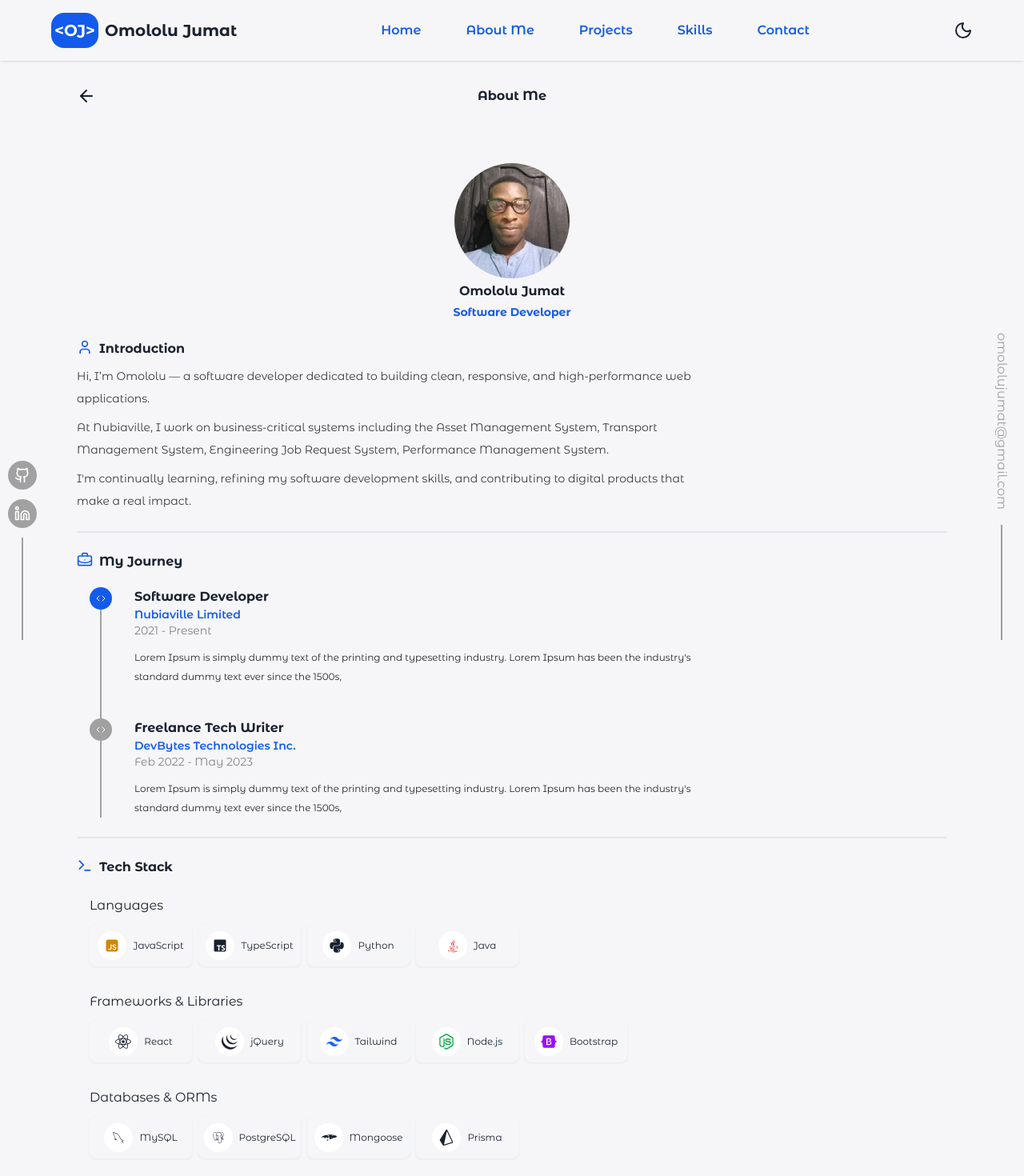
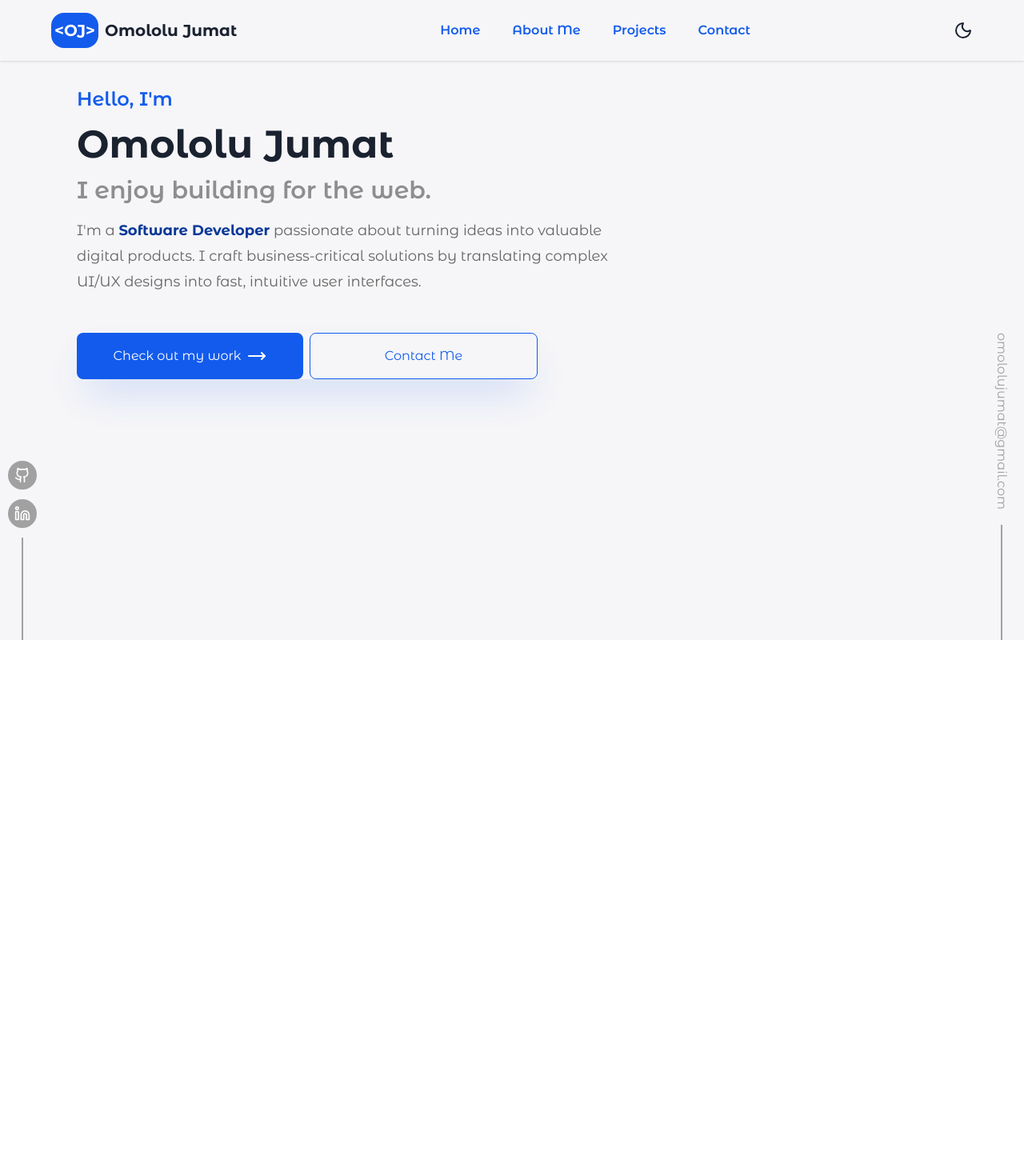
Before and after one commit to Jummate/omololujumat, a React (Vite) app: page / in a window 1280 px wide. Shown: the top 1470 px of the page at 80% size. After the commit the page ends 800 px from the top, so only its background shows below. Built offline with nearby package versions, Linux system fonts and the light colour scheme.

Commit message:
feat(routing): implement inter-page routing

```diff
--- a/package.json
+++ b/package.json
@@ -17,6 +17,7 @@
     "react": "^19.2.0",
     "react-dom": "^19.2.0",
     "react-icons": "^5.5.0",
+    "react-router-dom": "^7.11.0",
     "tailwindcss": "^4.1.18"
   },
   "devDependencies": {
--- a/src/App.tsx
+++ b/src/App.tsx
@@ -1,13 +1,20 @@
 import Navbar from './components/Navbar';
 import { SideEmail } from './components/SideEmail';
 import { SideSocial } from './components/SideSocial';
+import {
+   BrowserRouter as Router,
+   Routes,
+   Route,
+   Outlet,
+} from 'react-router-dom';
 import Home from './pages/Home';
 import { ThemeProvider } from './contexts/ThemeProvider';
 import About from './pages/About';
+import Projects from './pages/Projects';
+import Contact from './pages/Contact';
 
 function App() {
-   return (
-      <>
+   const Layout = () => (
       <main className="bg-background min-h-screen">
          <ThemeProvider>
             <Navbar />
@@ -17,10 +24,22 @@ function App() {
          <SideEmail />
 
          <div className="bg-background w-full pt-8 px-8 sm:px-16 lg:px-24 max-w-7xl sm:mx-auto">
-               {/* <Home /> */}
-               <About />
+            <Outlet />
          </div>
       </main>
+   );
+   return (
+      <>
+         <Router>
+            <Routes>
+               <Route path="/" element={<Layout />}>
+                  <Route index element={<Home />} />
+                  <Route path="about" element={<About />} />
+                  <Route path="projects" element={<Projects />} />
+                  <Route path="contact" element={<Contact />} />
+               </Route>
+            </Routes>
+         </Router>
       </>
    );
 }
--- a/src/components/MenuBox.tsx
+++ b/src/components/MenuBox.tsx
@@ -36,18 +36,30 @@ function MenuBox({ openMenu, setOpenMenu }: MenuBoxProps) {
 
             <ul className="flex flex-col items-center justify-center gap-4 font-semibold text-foreground text-sm">
                {[
-                  { label: 'Home', icon: <Home size={15} /> },
-                  { label: 'About Me', icon: <User size={15} /> },
-                  { label: 'Projects', icon: <Code size={15} /> },
-                  { label: 'Skills', icon: <Zap size={15} /> },
-                  { label: 'Contact', icon: <Mail size={15} /> },
+                  { label: 'Home', icon: <Home size={15} />, url: '/' },
+                  {
+                     label: 'About Me',
+                     icon: <User size={15} />,
+                     url: '/about',
+                  },
+                  {
+                     label: 'Projects',
+                     icon: <Code size={15} />,
+                     url: '/projects',
+                  },
+                  // { label: 'Skills', icon: <Zap size={15} />, url:"/skills"},
+                  {
+                     label: 'Contact',
+                     icon: <Mail size={15} />,
+                     url: '/contact',
+                  },
                ].map((item) => (
                   <li
                      key={item.label}
                      className="hover:text-white w-full rounded-lg hover:bg-primary p-2 transition-colors duration-500"
                   >
                      <a
-                        href="/"
+                        href={item.url}
                         className="flex items-center justify-between w-full"
                      >
                         <span className="flex items-center gap-2">
--- a/src/components/MyPhoto.tsx
+++ b/src/components/MyPhoto.tsx
@@ -1,5 +1,3 @@
-import React from 'react';
-
 import myPhoto from '../assets/my-photo.jpg';
 
 function MyPhoto() {
--- a/src/components/Navbar.tsx
+++ b/src/components/Navbar.tsx
@@ -20,18 +20,18 @@ function Navbar() {
             <div className="hidden text-primary md:block">
                <ul className="flex items-center justify-center gap-10 font-semibold">
                   {[
-                     { label: 'Home', href: '/' },
-                     { label: 'About Me', href: '/' },
-                     { label: 'Projects', href: '/' },
-                     { label: 'Skills', href: '/' },
-                     { label: 'Contact', href: '/' },
+                     { label: 'Home', url: '/' },
+                     { label: 'About Me', url: '/about' },
+                     { label: 'Projects', url: '/projects' },
+                     { label: 'Contact', url: '/contact' },
                   ].map((item) => (
                      <li
                         key={item.label}
-                        className="hover:text-white w-full rounded-lg hover:bg-primary p-2 transition-colors duration-500"
+                        // className="hover:text-white w-full rounded-lg hover:bg-primary p-2 transition-colors duration-500"
+                        className="transition-colors duration-500"
                      >
                         <a
-                           href={item.href}
+                           href={item.url}
                            className="hover:text-primary-dark whitespace-nowrap"
                         >
                            {item.label}
--- /dev/null
+++ b/src/components/PageHeader.tsx
@@ -0,0 +1,24 @@
+import { useNavigate } from 'react-router-dom';
+
+import { ArrowLeft } from 'lucide-react';
+
+type PageHeaderProps = {
+   label: string;
+};
+
+function PageHeader({ label }: PageHeaderProps) {
+   const navigate = useNavigate();
+   return (
+      <header className="relative text-foreground mb-12">
+         <ArrowLeft
+            className="absolute left-0 top-0 cursor-pointer"
+            onClick={() => navigate(-1)}
+         />
+         <div className="flex items-center justify-center font-bold">
+            <h1>{label}</h1>
+         </div>
+      </header>
+   );
+}
+
+export default PageHeader;
--- a/src/pages/About.tsx
+++ b/src/pages/About.tsx
@@ -1,42 +1,23 @@
-import React from 'react';
 import MyPhoto from '../components/MyPhoto';
-import {
-   ArrowLeft,
-   BriefcaseBusiness,
-   Code,
-   Terminal,
-   User,
-} from 'lucide-react';
+import { BriefcaseBusiness, Code, Terminal, User } from 'lucide-react';
 import { RiJavascriptFill } from 'react-icons/ri';
-import {
-   SiJquery,
-   SiMongoose,
-   SiPrisma,
-   SiTailwindcss,
-   SiTypescript,
-} from 'react-icons/si';
+import { SiJquery, SiMongoose, SiPrisma, SiTailwindcss } from 'react-icons/si';
 import { BiLogoTypescript } from 'react-icons/bi';
 import {
    FaBootstrap,
    FaDocker,
    FaGit,
-   FaJava,
    FaNodeJs,
    FaPython,
    FaReact,
 } from 'react-icons/fa6';
 import { DiJava, DiMysql, DiPostgresql } from 'react-icons/di';
+import PageHeader from '../components/PageHeader';
 
 function About() {
    return (
       <section className="flex flex-col gap-6">
-         <header className="relative text-foreground mb-12">
-            <ArrowLeft className="absolute left-0 top-0 cursor-pointer" />
-            <div className="flex items-center justify-center font-bold">
-               <h1>About Me</h1>
-            </div>
-         </header>
-
+         <PageHeader label="About Me" />
          <section className="flex flex-col gap-1 items-center">
             <MyPhoto />
             <p className="font-bold text-foreground">Omololu Jumat</p>
@@ -143,7 +124,10 @@ function About() {
                         icon: <DiJava size={20} className="text-red-600" />,
                      },
                   ].map(({ label, icon }) => (
-                     <div className="shadow-sm shadow-gray-200/80 rounded-lg items-center p-4 py-2 flex flex-1 max-w-32 justify-center gap-2">
+                     <div
+                        key={label}
+                        className="shadow-sm shadow-gray-200/80 rounded-lg items-center p-4 py-2 flex flex-1 max-w-32 justify-center gap-2"
+                     >
                         <span className="rounded-full p-2 bg-white">
                            {icon}
                         </span>
@@ -183,7 +167,10 @@ function About() {
                         ),
                      },
                   ].map(({ label, icon }) => (
-                     <div className="shadow-sm shadow-gray-200/80 rounded-lg items-center p-4 py-2 flex flex-1 max-w-32 justify-center gap-2">
+                     <div
+                        key={label}
+                        className="shadow-sm shadow-gray-200/80 rounded-lg items-center p-4 py-2 flex flex-1 max-w-32 justify-center gap-2"
+                     >
                         <span className="rounded-full p-2 bg-white">
                            {icon}
                         </span>
@@ -212,7 +199,10 @@ function About() {
                      },
                      { label: 'Prisma', icon: <SiPrisma size={20} /> },
                   ].map(({ label, icon }) => (
-                     <div className="shadow-sm shadow-gray-200/80 rounded-lg items-center p-4 py-2 flex flex-1 max-w-32 justify-center gap-2">
+                     <div
+                        key={label}
+                        className="shadow-sm shadow-gray-200/80 rounded-lg items-center p-4 py-2 flex flex-1 max-w-32 justify-center gap-2"
+                     >
                         <span className="rounded-full p-2 bg-white">
                            {icon}
                         </span>
@@ -236,7 +226,10 @@ function About() {
                         icon: <FaDocker size={20} className="text-blue-900" />,
                      },
                   ].map(({ label, icon }) => (
-                     <div className="shadow-sm shadow-gray-200/80 rounded-lg items-center p-4 py-2 flex flex-1 max-w-32 justify-center gap-2">
+                     <div
+                        key={label}
+                        className="shadow-sm shadow-gray-200/80 rounded-lg items-center p-4 py-2 flex flex-1 max-w-32 justify-center gap-2"
+                     >
                         <span className="rounded-full p-2 bg-white">
                            {icon}
                         </span>
--- /dev/null
+++ b/src/pages/Contact.tsx
@@ -0,0 +1,11 @@
+import PageHeader from '../components/PageHeader';
+
+function Contact() {
+   return (
+      <section>
+         <PageHeader label="Contact" />
+      </section>
+   );
+}
+
+export default Contact;
--- /dev/null
+++ b/src/pages/Projects.tsx
@@ -0,0 +1,11 @@
+import PageHeader from '../components/PageHeader';
+
+function Projects() {
+   return (
+      <section>
+         <PageHeader label="Projects" />
+      </section>
+   );
+}
+
+export default Projects;
```
Also changed, not shown: 1 other file (tests, documents, lock files or other folders). Lines whose indentation alone changed are shown as unchanged.
